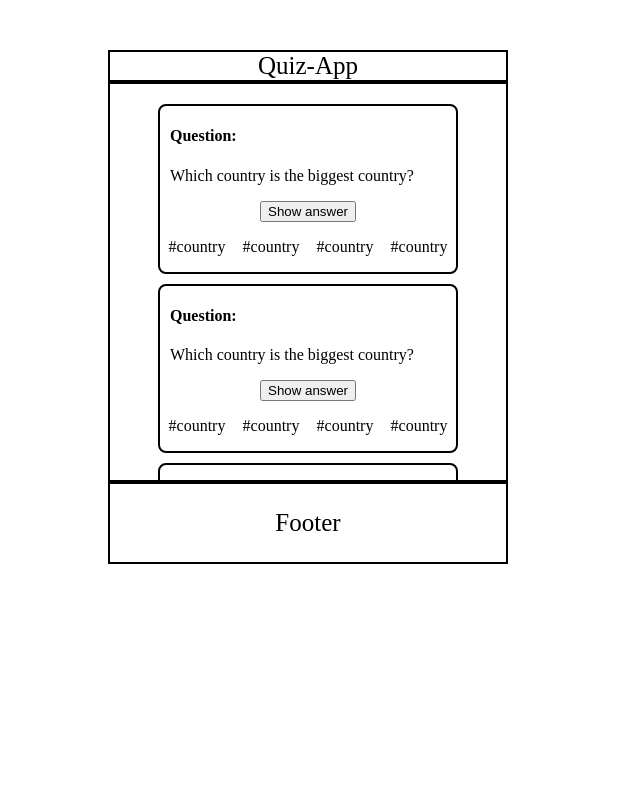
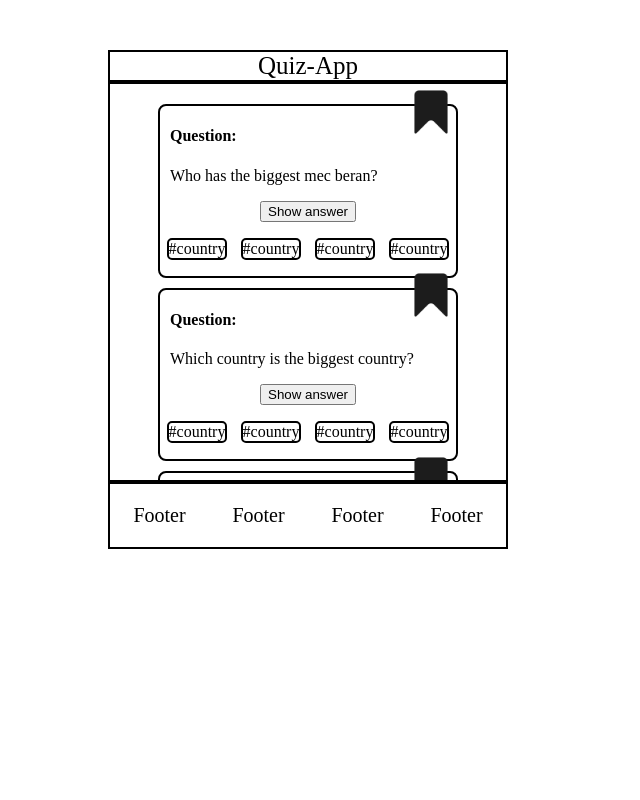
Before and after one commit to aramaisgaribjan/quiz-app, a website: page index.html in a window 1280 px wide. Shown: the whole page, without its empty margins (0-640 px from the left). Drawn offline with Linux system fonts and the light colour scheme.

Commit message:
add bookmark

```diff
--- a/index.html
+++ b/index.html
@@ -12,6 +12,21 @@
       <header class="title">Quiz-App</header>
       <div class="box">
         <div class="card">
+          <div class="icon"><img src="/images/bookmark.png" alt="bookmark"></div>
+          <div class="content">
+            <h4>Question:</h4>
+            <p>Who has the biggest mec beran?</p>
+          </div>
+          <button>Show answer</button>
+          <div class="tags">
+            <p>#country</p>
+            <p>#country</p>
+            <p>#country</p>
+            <p>#country</p>
+          </div>
+        </div>
+        <div class="card">
+          <div class="icon"><img src="/images/bookmark.png" alt="bookmark"></div>
           <div class="content">
             <h4>Question:</h4>
             <p>Which country is the biggest country?</p>
@@ -25,6 +40,7 @@
           </div>
         </div>
         <div class="card">
+          <div class="icon"><img src="/images/bookmark.png" alt="bookmark"></div>
           <div class="content">
             <h4>Question:</h4>
             <p>Which country is the biggest country?</p>
@@ -38,19 +54,7 @@
           </div>
         </div>
         <div class="card">
-          <div class="content">
-            <h4>Question:</h4>
-            <p>Which country is the biggest country?</p>
-          </div>
-          <button>Show answer</button>
-          <div class="tags">
-            <p>#country</p>
-            <p>#country</p>
-            <p>#country</p>
-            <p>#country</p>
-          </div>
-        </div>
-        <div class="card">
+          <div class="icon"><img src="/images/bookmark.png" alt="bookmark"></div>
           <div class="content">
             <h4>Question:</h4>
             <p>Which country is the biggest country?</p>
@@ -68,6 +72,9 @@
     </main>
     <footer>
       <p>Footer</p>
+      <p>Footer</p>
+      <p>Footer</p>
+      <p>Footer</p>
     </footer>
   </body>
 </html>
--- a/style/base.css
+++ b/style/base.css
@@ -19,14 +19,27 @@ header {
   padding-top: 20px;
   overflow-y: auto;
 }
+.icon img{
+  position: absolute;
+  top: -1.2rem;
+  right: 0rem;
+
+  width: 50px;
+  height: 50px;
+
+
+}
 .content{
   margin-left: 10px;
 }
 
 footer {
+  display: flex;
+  flex-direction: row;
+  justify-content: space-around;
   border: 2px solid black;
   max-width: 400px;
   margin-left: 100px;
   text-align: center;
-  font-size: 25px;
+  font-size: 20px;
 }
--- a/style/components/card.css
+++ b/style/components/card.css
@@ -3,6 +3,7 @@
     border-radius: 8px;
     width: 300px;
     margin: auto auto 10px auto;
+    position: relative;
   }
   .tags {
       display: flex;
@@ -13,3 +14,7 @@
   button {
     margin-left: 100px;
   }
+  .tags p{
+    border: 2px solid black;
+    border-radius: 5px;
+  }
```
Also changed, not shown: images/bookmark.png (added).
